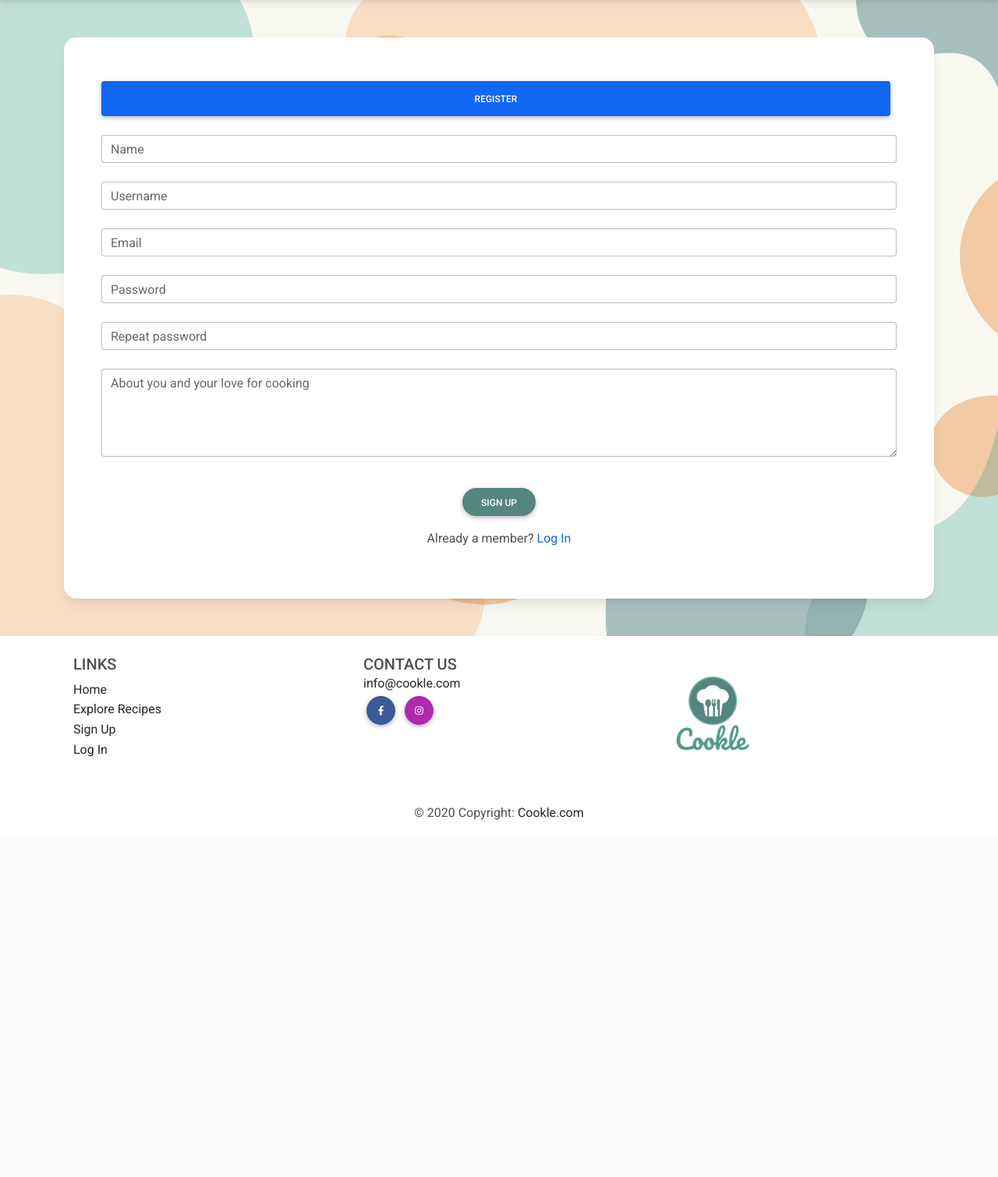
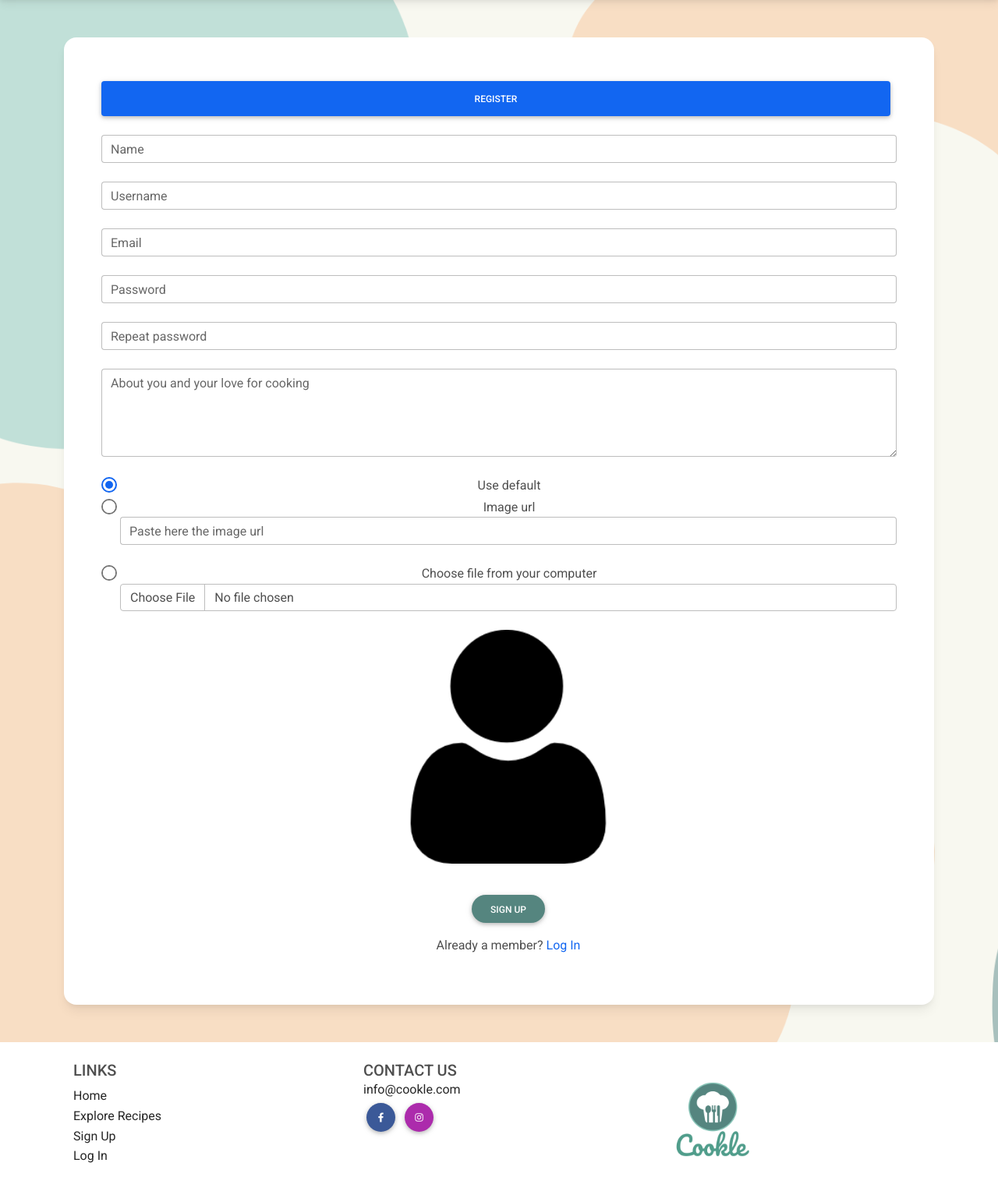
Before and after one commit to dissyulina/cookle-cookbook, a Flask app: page /register in a window 1280 px wide. Shown: the part 127-1637 px from the top of the page at 78% size. Before the commit the page ends 1179 px from the top, so only its background shows below. Run offline with Flask 2, Linux system fonts and the light colour scheme; some libraries are stand-ins or nearby versions.

Commit message:
Add functionality to display an uploaded profile image

```diff
--- a/static/js/script.js
+++ b/static/js/script.js
@@ -0,0 +1,37 @@
+$(document).ready(function(){
+    $('input[type=radio][name=radio-img]').change(function() {
+        let radioValue = $('input[name=radio-img]:checked', '#form-register').val();
+        if (radioValue === "2") {
+            alert(radioValue);
+            $("#show-image").attr("src","");
+            $('#profile-image').val("");
+            $("#profile-url").change(function(){
+                loadImage();
+            });
+        } else if (radioValue === "3") {
+            alert(radioValue);
+            $("#show-image").attr("src","");
+            $('#profile-url').val("");
+            $("#profile-image").change(function(){
+                readURL(this);
+            });
+        }
+    });
+});
+
+function readURL(input) {
+    if (input.files && input.files[0]) {
+        var reader = new FileReader();
+
+        reader.onload = function (e) {
+            $('#show-image').attr('src', e.target.result);
+        }
+        reader.readAsDataURL(input.files[0]);
+    }
+}
+
+function loadImage(){
+    var image = document.getElementById("show-image");
+    var url = document.getElementById("profile-url");
+    image.src = url.value;
+}
--- a/templates/register.html
+++ b/templates/register.html
@@ -40,7 +40,7 @@
                     <!-- Pills content -->
                     <div class="tab-content">
                         <div class="tab-pane fade show active" id="pills-register" role="tabpanel" aria-labelledby="tab-register">
-                            <form method="POST" action="{{ url_for('register') }}">
+                            <form method="POST" action="{{ url_for('register') }}" id="form-register">
                                 <!-- Name input -->
                                 <div class="form-outline mb-4">
                                     <input type="text" id="name" name="name" class="form-control" />
@@ -71,6 +71,30 @@
                                     <textarea class="form-control" id="about" name="about" rows="4"></textarea>
                                     <label class="form-label" for="about">About you and your love for cooking</label>
                                 </div>
+                                <!-- Upload image/ profile picture -->
+                                <div class="form-check">
+                                    <input class="form-check-input" type="radio" name="radio-img" id="radio-img1" value="1" checked>
+                                    <label class="form-check-label text-start" for="radio-img1">Use default</label>
+                                </div>
+                                <div class="form-check">
+                                    <input class="form-check-input" type="radio" name="radio-img" id="radio-img2" value="2">
+                                    <label class="form-check-label text-start" for="radio-img2">Image url</label>
+                                    <div class="form-outline mb-4">
+                                        <input type="text" id="profile-url" name="profile-url" class="form-control">
+                                        <label class="form-label" for="profile-url">Paste here the image url</label>
+                                    </div>
+                                </div>
+                                <div class="form-check">
+                                    <input class="form-check-input" type="radio" name="radio-img" id="radio-img3" value="3">
+                                    <label class="form-check-label text-start" for="radio-img3">Choose file from your computer</label>
+                                    <div class="mb-4">
+                                        <input type="file" class="form-control" name="profile-image" id="profile-image">
+                                    </div>
+
+								<div class="mb-4">
+                                    <img id="show-image" src="{{ url_for('static', filename='images/user.png') }}" width="300">
+                                </div>
+
                                 <!-- Submit button -->
                                 <button type="submit" class="btn btn-primary my-3">Sign Up</button>
                                 <!-- Login buttons -->
```
Also changed, not shown: static/images/user.png (added).
